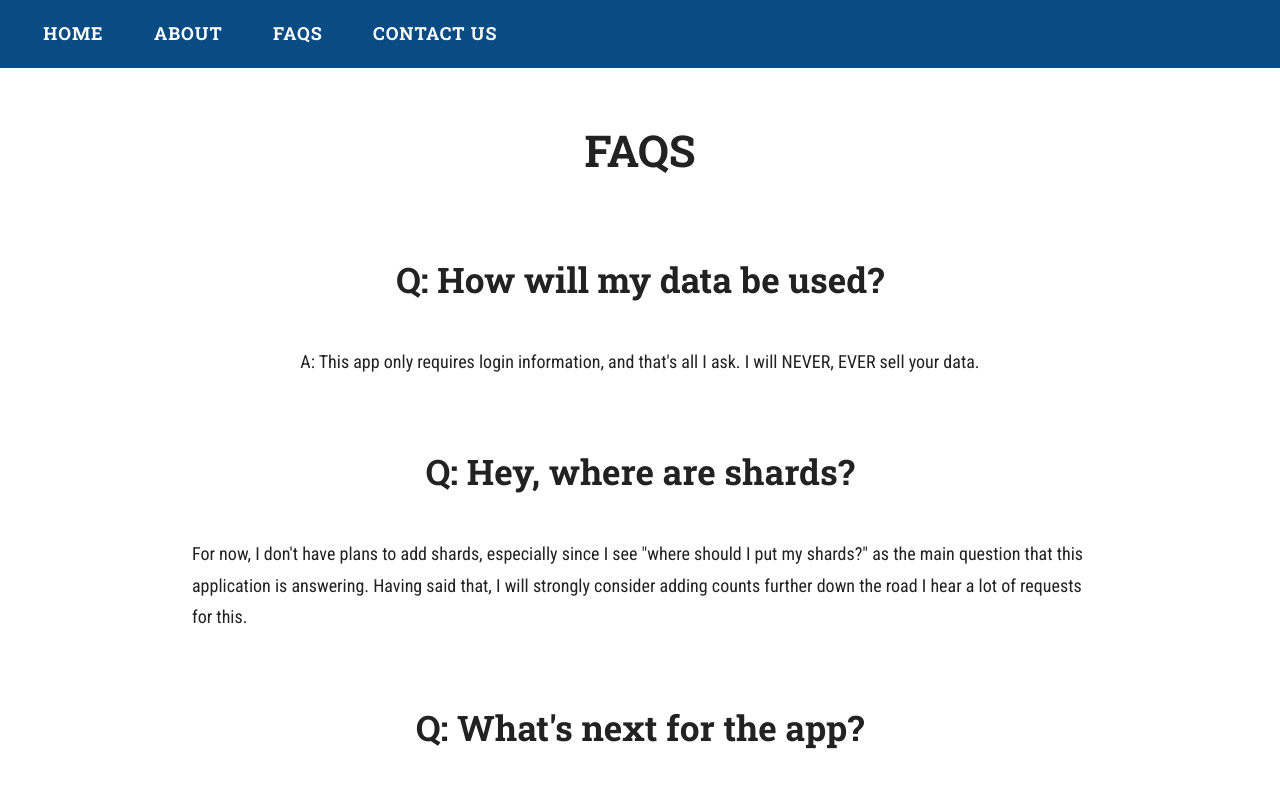
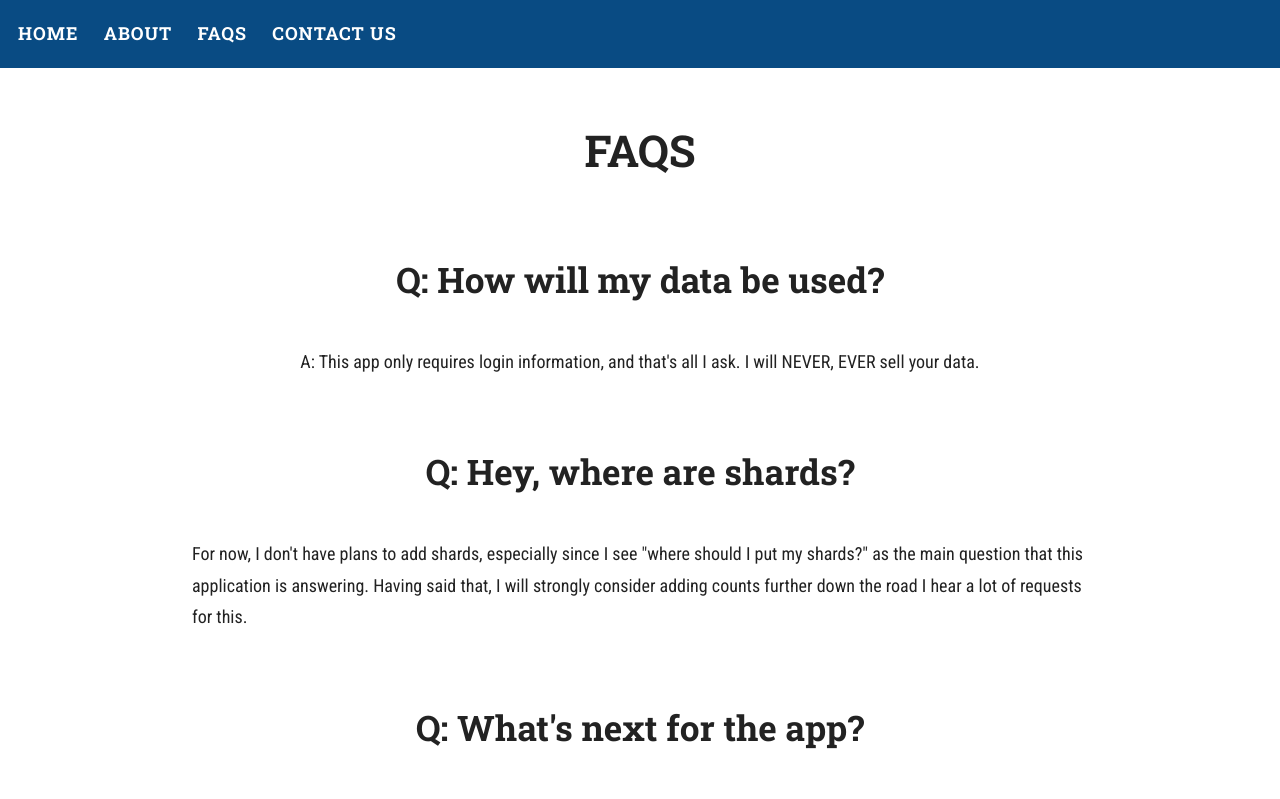
Before and after one commit to dylanesque/MPQChampApp, a Next.js app: page /faqs in a window 1280 px wide. Shown: the top 799 px of the page. Built offline with nearby package versions, Linux system fonts and the light colour scheme; no server answers.

Commit message:
Converted nav to emotion

```diff
--- /dev/null
+++ b/components/Drawer.js
@@ -0,0 +1 @@
+import Drawer from '@material-ui/core/Drawer';
--- a/components/NavBar.js
+++ b/components/NavBar.js
@@ -1,37 +1,62 @@
 import Link from 'next/link';
+import IconButton from '@material-ui/core/IconButton';
+import styled from '@emotion/styled'
 
 import { useFetchUser } from '../lib/user';
 
 const NavBar = () => {
   const { user } = useFetchUser();
   return (
-    <nav className="navbar">
+    <Nav>
       <>
-        <Link href="/">
+        <StyledLink href="/">
           <a>HOME</a>
-        </Link>
+        </StyledLink>
       </>
-      <div>
+      <>
         {user && (
-          <Link href="/report">
+          <StyledLink href="/report">
             <a>ROSTER REPORT</a>
-          </Link>
+          </StyledLink>
         )}
 
-        <Link href="/about">
+        <StyledLink href="/about">
           <a>ABOUT</a>
-        </Link>
+        </StyledLink>
 
-        <Link href="/faqs">
+        <StyledLink href="/faqs">
           <a>FAQS</a>
-        </Link>
+        </StyledLink>
 
-        <Link href="/contact">
+        <StyledLink href="/contact">
           <a>CONTACT US</a>
-        </Link>
-      </div>
-    </nav>
+        </StyledLink>
+      </>
+    </Nav>
   );
 };
 
+const Nav = styled.nav`
+  background-color: var(--darkBlue);
+  display: flex;
+  align-items: center;
+  flex-direction: row;
+  justify-content: flex-start;
+  margin: 0 auto;
+  padding: 1rem;
+  top: 0;
+  width: 100vw;
+`;
+
+const StyledLink = styled.a`
+  color: white;
+  font-size: 1rem;
+  padding: 0 1.4rem 0 0;
+  text-decoration: none;
+
+  & :hover {
+    color: var(--lightBlue);
+  }
+`;
+
 export default NavBar;
--- a/package.json
+++ b/package.json
@@ -12,6 +12,8 @@
     "@apollo/react-hooks": "3.1.5",
     "@apollo/react-ssr": "3.1.5",
     "@auth0/nextjs-auth0": "0.13.0",
+    "@emotion/css": "^11.1.3",
+    "@emotion/styled": "^11.3.0",
     "@material-ui/core": "^4.11.1",
     "@reach/tabs": "^0.12.1",
     "apollo-boost": "^0.4.9",
--- a/styles/App.css
+++ b/styles/App.css
@@ -153,33 +153,9 @@ li {
   width: 100vw;
 }
 
-.navbar {
-  background-color: var(--darkBlue);
-  display: flex;
-  align-items: center;
-  flex-direction: row;
-  justify-content: flex-start;
-  margin: 0 auto;
-  padding: 1rem;
-  top: 0;
-  width: 100vw;
-}
-
 .MuiButton-root,
 .MuiSnackbar-root {
   font-family: var(--bodyFont) !important;
-}
-
-.navbar a,
-.navbar a:visited {
-  color: white;
-  font-size: 1rem;
-  padding: 0 1.4rem;
-  text-decoration: none;
-}
-
-.navbar a:hover {
-  color: var(--lightBlue);
 }
 
 .page-heading {
```
Also changed, not shown: components/Header.js (deleted, +0 -16 lines), 1 other file (tests, documents, lock files or other folders).
